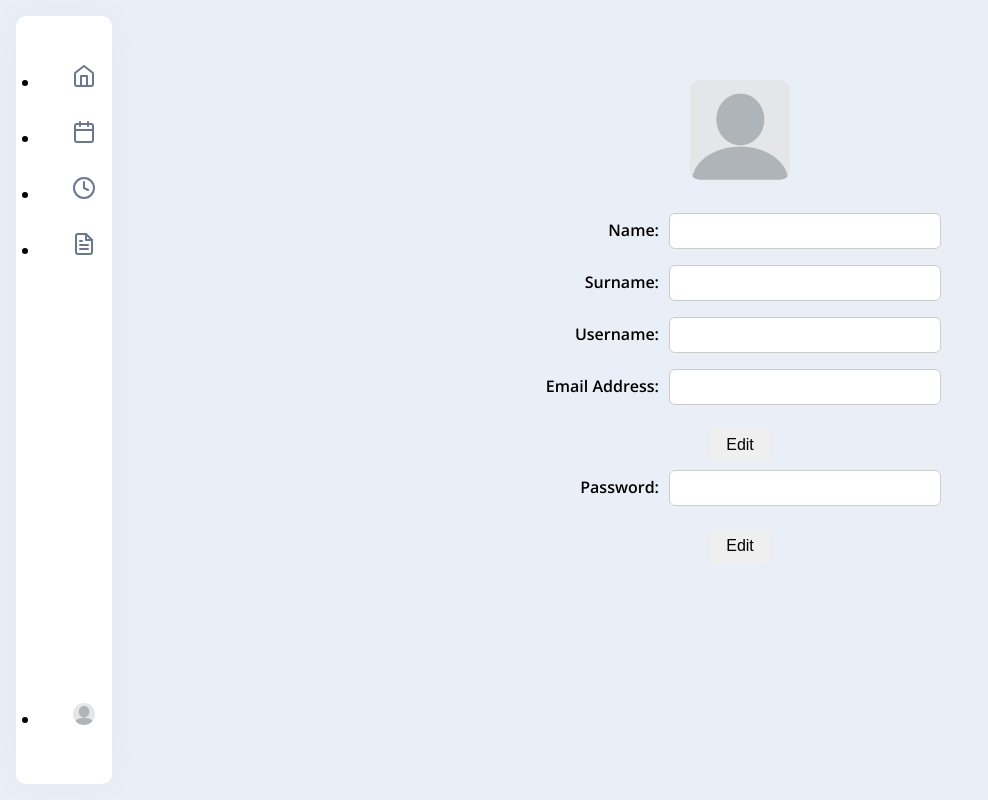
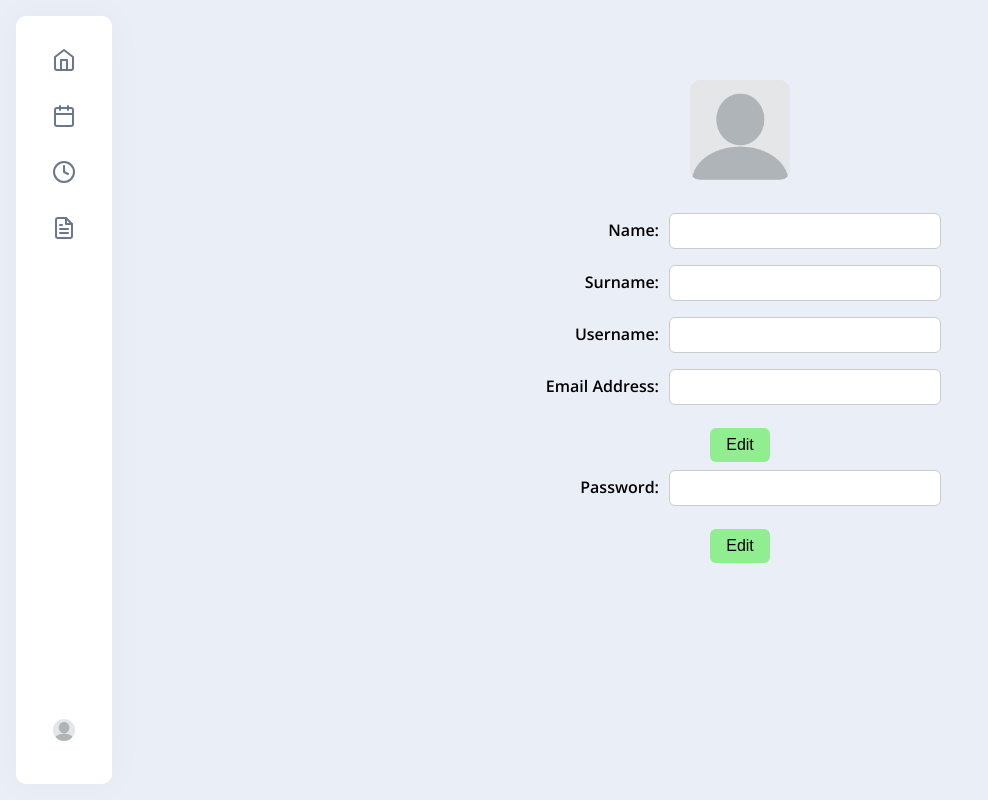
Before and after one commit to kazaction/Group_3_Here_I_Am, a React (Create React App) app in the folder here_i_am/: page /profile in a window 1280 px wide. Shown: the whole page, without its empty margins (0-988 px from the left). Built offline with nearby package versions, Linux system fonts and the light colour scheme; no server answers.

Commit message:
Remove the bullet points from the navbar and also change the color of the button

```diff
--- a/here_i_am/src/css/navbar.css
+++ b/here_i_am/src/css/navbar.css
@@ -33,6 +33,9 @@ body {
 }
 
 .navbar__menu {
+  list-style: none;/*To remove the bullet point from <ul>*/
+  padding: 0;/*To fix the text because we remove the bullet points*/
+  margin: 0;/*To fix the text because we remove the bullet points*/
   position: relative;
   width: 100%;
   display: flex;
--- a/here_i_am/src/css/profile.css
+++ b/here_i_am/src/css/profile.css
@@ -33,6 +33,7 @@ button{
     font-size: 16px;
     border: none;
     border-radius: 6px;
+    background-color: lightgreen;
     cursor: #007bff;
     color: black;
 }
```
Also changed, not shown: 1 other file (tests, documents, lock files or other folders).
